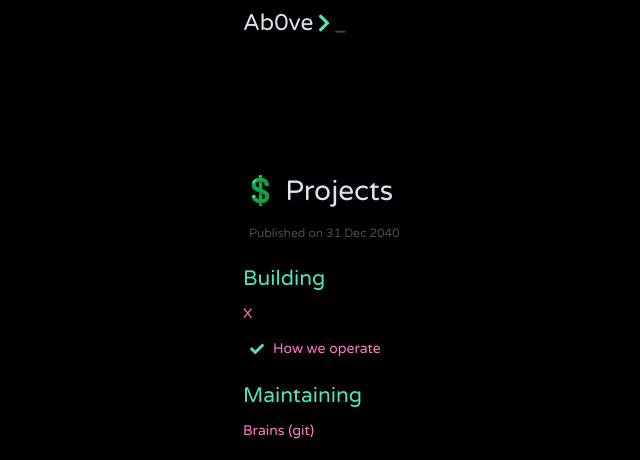
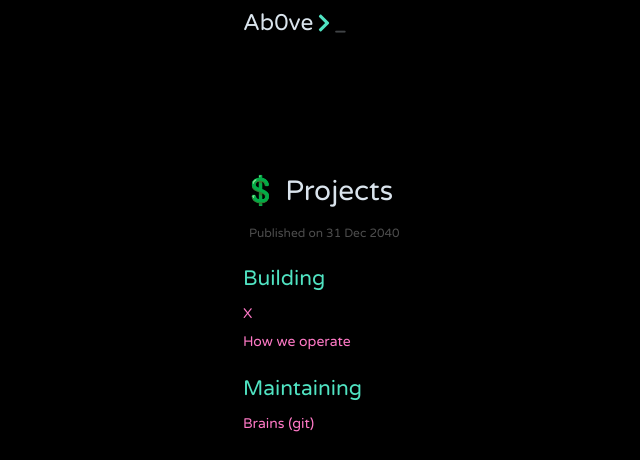
Before and after one commit to jithendrabsy/thoughts, a Jekyll site: the page built from _posts/2040-12-31-projects.md, in a window 1280 px wide. Shown: the top 460 px of the page, without its empty margins (27-667 px from the left). Built offline with Jekyll 4.4.1, drawn with Linux system fonts in a browser that asks for light colours; nearby versions of some CDN libraries.

Commit message:
Fix Format Errors

```diff
--- a/_posts/2040-12-31-projects.md
+++ b/_posts/2040-12-31-projects.md
@@ -10,7 +10,7 @@ tags:
 
 [X](http://readyplayerx.com/)
 
-- [How we operate](http://memo.readyplayerx.com/)
+[How we operate](http://memo.readyplayerx.com/)
 
 
 ## Maintaining
```
